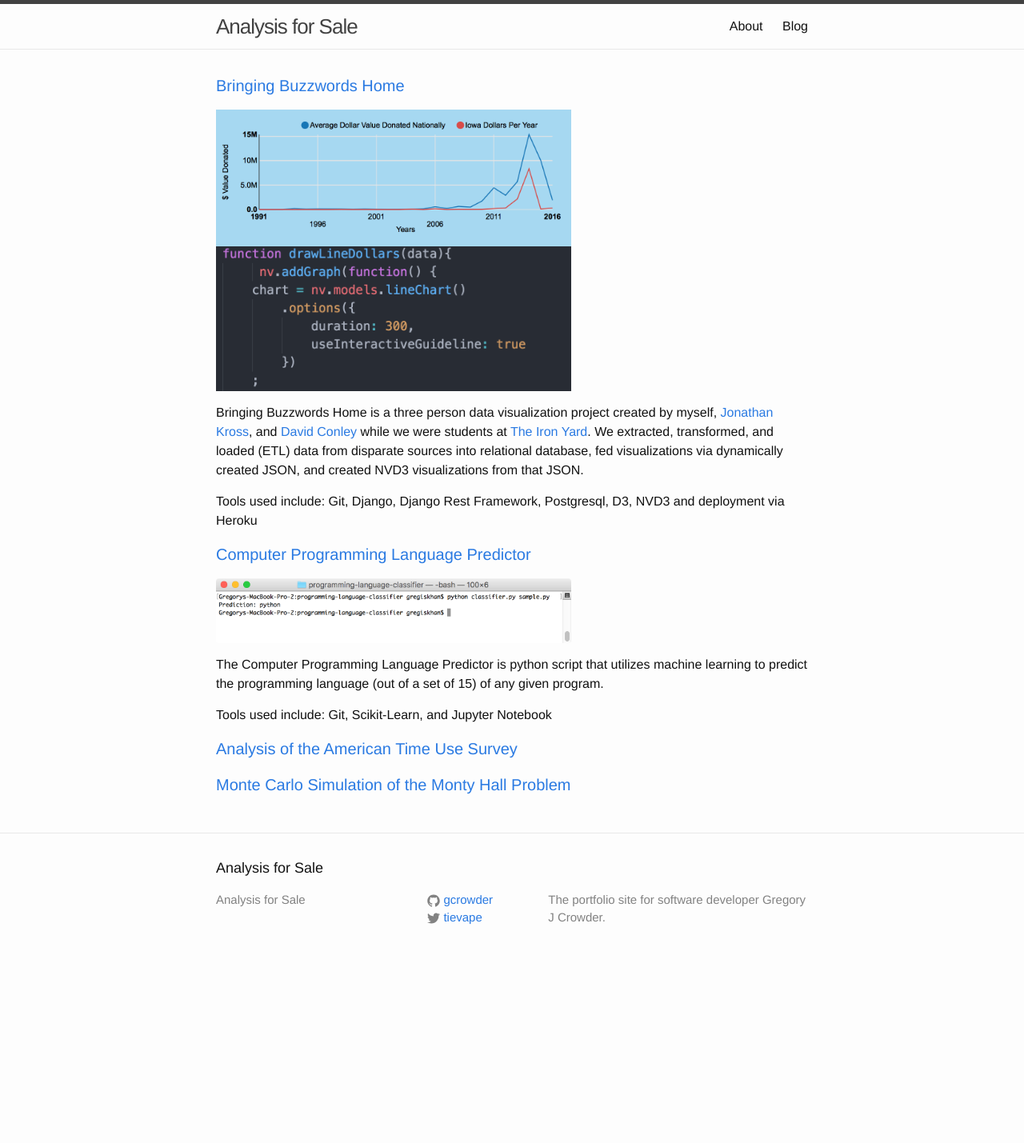
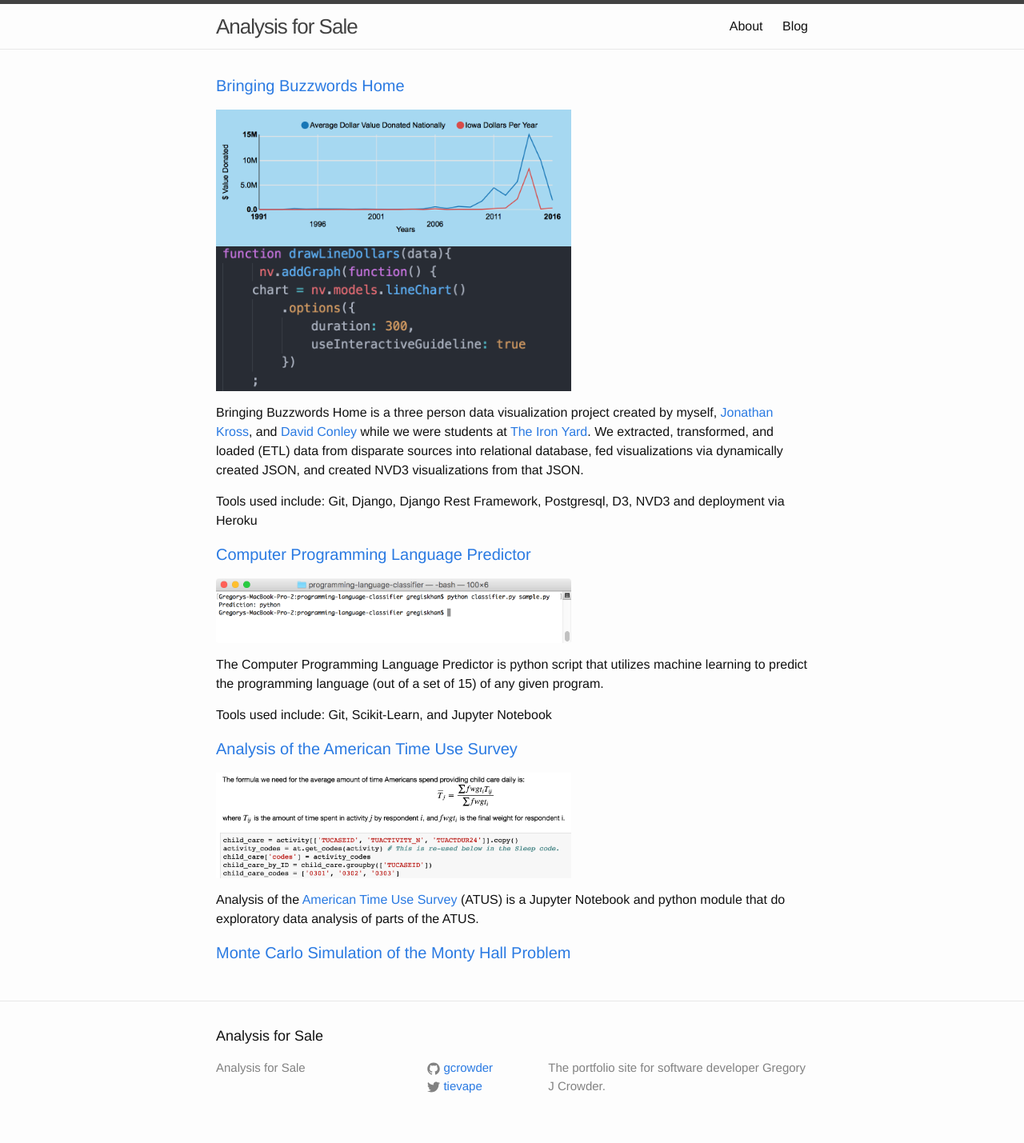
Before and after one commit to gcrowder/gcrowder.github.io, a Jekyll site: the page built from index.html, in a window 1280 px wide. Shown: the whole page at 80% size. Built offline with Jekyll 4.4.1, drawn with Linux system fonts in a browser that asks for light colours; before the commit the page ends 1219 px from its top, so only the background shows below that.

Commit message:
Updated portfolio with description of ATUS analyis.

```diff
--- a/index.html
+++ b/index.html
@@ -26,7 +26,12 @@ layout: default
         Tools used include: Git, Scikit-Learn, and Jupyter Notebook
     </p>
     <h1 class="page-heading"><a href="https://github.com/gcrowder/atus-analysis">Analysis of the American Time Use Survey</a></h1>
-
+    <p>
+        <img src="{{site.url}}/assets/screenshots/ATUS_example.png" alt="Example of Jupyter Notebook of ATUS analysis." />
+    </p>
+    <p>
+        Analysis of the <a href="http://www.bls.gov/tus/">American Time Use Survey</a> (ATUS) is a Jupyter Notebook and python module that do exploratory data analysis of parts of the ATUS.
+    </p>
     <h1 class="page-heading"><a href="https://github.com/gcrowder/monty-hall">Monte Carlo Simulation of the Monty Hall Problem</a></h1>
 
 </div>
```
Also changed, not shown: assets/screenshots/ATUS_example.png (added).
